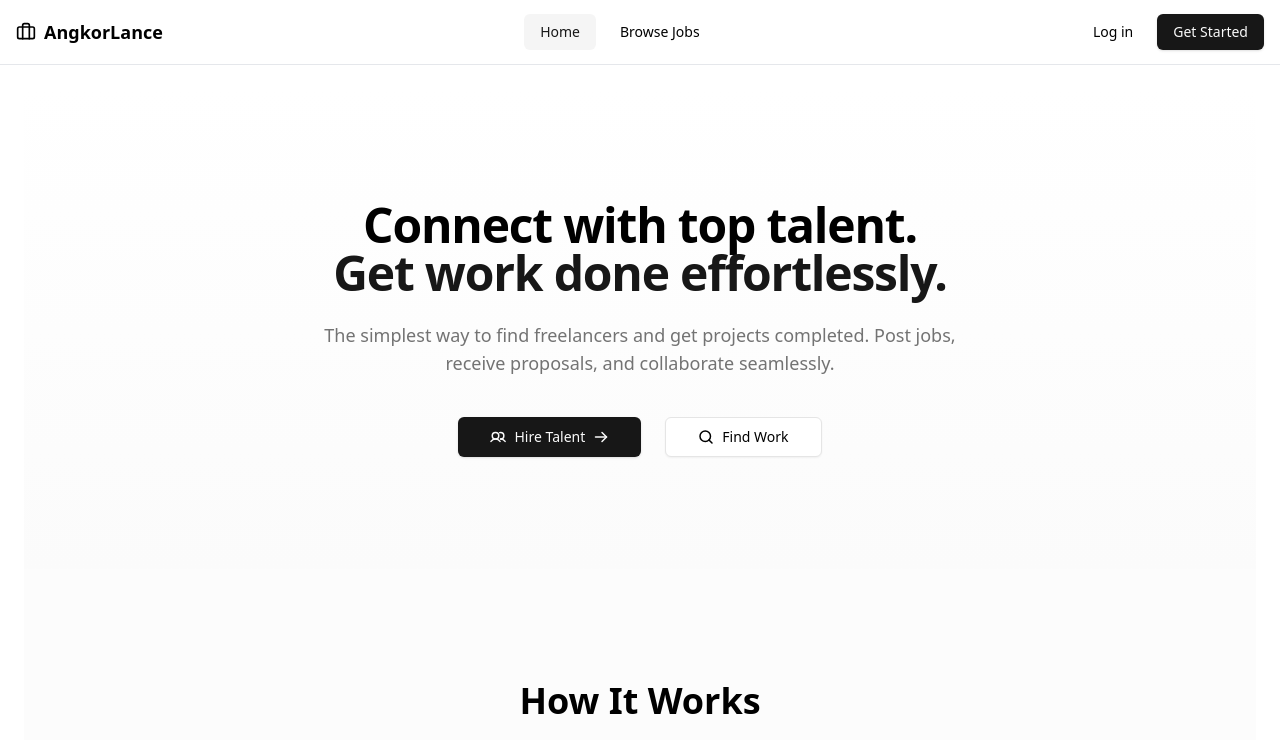
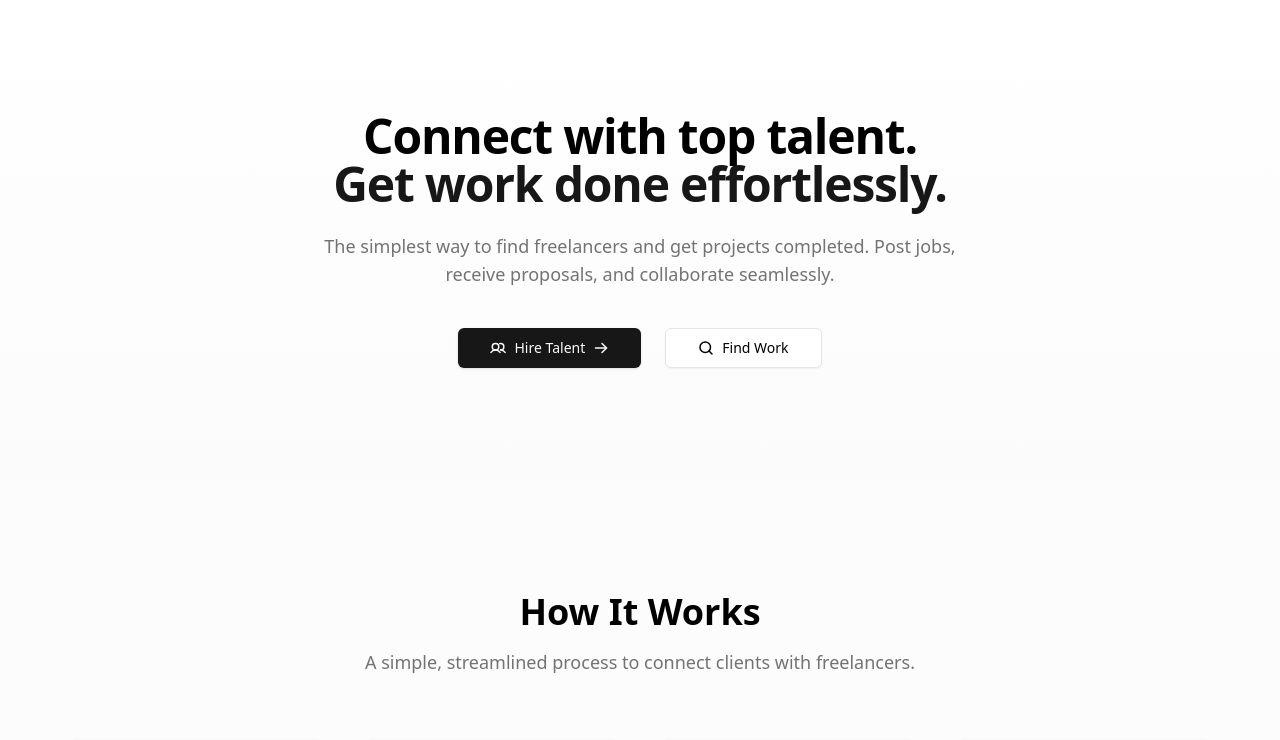
Before and after one commit to Panhavoan-Kymeas/AngkorLance, a React app in the folder frontend/: page / in a window 1280 px wide. Shown: the top 740 px of the page. Built offline with nearby package versions, Linux system fonts and the light colour scheme; the HTML template or start-up script is replaced by a standard one.

Commit message:
Refractor PublicLayout and LandingPage for duplicate Navbar and Footer

```diff
--- a/frontend/src/layouts/PublicLayout.tsx
+++ b/frontend/src/layouts/PublicLayout.tsx
@@ -2,20 +2,16 @@ import React from "react";
 import Navbar from "@/components/Navbar/Navbar";
 import Footer from "@/components/Footer/Footer";
 import type { NavItem, Page } from "@/types/navigation";
-import { useNavigate } from "react-router-dom";
+import { useNavigate, Outlet } from "react-router-dom";
 
 interface PublicLayoutProps {
-  children: React.ReactNode;
   pages: NavItem[];
 }
 
-const PublicLayout: React.FC<PublicLayoutProps> = ({ children, pages }) => {
+const PublicLayout: React.FC<PublicLayoutProps> = ({ pages }) => {
   const navigate = useNavigate();
 
-  // Filter out login and signup from center tabs
-  const centerTabs = pages.filter(
-    (p) => p.key !== "login" && p.key !== "signup"
-  );
+  const centerTabs = pages.filter((p) => p.key !== "login" && p.key !== "signup");
 
   const handleNavigate = (page: Page) => {
     const navItem = pages.find((p) => p.key === page);
@@ -24,9 +20,10 @@ const PublicLayout: React.FC<PublicLayoutProps> = ({ children, pages }) => {
 
   return (
     <div className="min-h-screen flex flex-col">
-      {/* Pass only filtered pages to Navbar center tabs */}
       <Navbar pages={centerTabs} active="home" onNavigate={handleNavigate} />
-      <main className="flex-1 p-6">{children}</main>
+      <main className="flex-1 p-6">
+        <Outlet /> {/* Page content will render here */}
+      </main>
       <Footer />
     </div>
   );
--- a/frontend/src/pages/public/LandingPage.tsx
+++ b/frontend/src/pages/public/LandingPage.tsx
@@ -1,6 +1,6 @@
+// LandingPage.tsx
+import React from "react";
 import { Link } from "react-router-dom";
-import PublicLayout from "../../layouts/PublicLayout";
-import { publicPages } from "@/types/navigation";
 import {
   Users,
   MagnifyingGlass,
@@ -9,7 +9,6 @@ import {
   Clock,
   ArrowRight,
 } from "phosphor-react";
-
 import { Button } from "@/components/ui/button";
 import { Card, CardContent } from "@/components/ui/card";
 
@@ -36,9 +35,9 @@ const HOW_IT_WORKS = [
   },
 ];
 
-export default function LandingPage() {
+const LandingPage: React.FC = () => {
   return (
-    <PublicLayout pages={publicPages}>
+    <>
       {/* ================= HERO ================= */}
       <section className="relative py-28 px-6 bg-gradient-to-b from-background to-muted/40">
         <div className="max-w-4xl mx-auto text-center">
@@ -49,19 +48,13 @@ export default function LandingPage() {
               Get work done effortlessly.
             </span>
           </h1>
-
           <p className="text-lg text-muted-foreground max-w-2xl mx-auto mb-10">
             The simplest way to find freelancers and get projects completed.
             Post jobs, receive proposals, and collaborate seamlessly.
           </p>
 
-          {/* CTA Buttons */}
           <div className="flex flex-col sm:flex-row justify-center gap-6">
-            <Button
-              asChild
-              size="lg"
-              className="gap-2 transition-all duration-300 hover:shadow-2xl hover:-translate-y-1"
-            >
+            <Button asChild size="lg" className="gap-2 transition-all duration-300 hover:shadow-2xl hover:-translate-y-1">
               <Link to="/auth/register">
                 <Users size={18} weight="bold" />
                 Hire Talent
@@ -69,12 +62,7 @@ export default function LandingPage() {
               </Link>
             </Button>
 
-            <Button
-              asChild
-              size="lg"
-              variant="outline"
-              className="gap-2 transition-all duration-300 hover:bg-primary hover:text-white hover:-translate-y-1 hover:shadow-2xl"
-            >
+            <Button asChild size="lg" variant="outline" className="gap-2 transition-all duration-300 hover:bg-primary hover:text-white hover:-translate-y-1 hover:shadow-2xl">
               <Link to="/auth/login">
                 <MagnifyingGlass size={18} weight="bold" />
                 Find Work
@@ -105,12 +93,8 @@ export default function LandingPage() {
             >
               <CardContent className="p-6">
                 <div className="mb-4">{step.icon}</div>
-                <h3 className="font-semibold text-lg mb-2">
-                  {step.title}
-                </h3>
-                <p className="text-muted-foreground text-sm">
-                  {step.desc}
-                </p>
+                <h3 className="font-semibold text-lg mb-2">{step.title}</h3>
+                <p className="text-muted-foreground text-sm">{step.desc}</p>
               </CardContent>
             </Card>
           ))}
@@ -120,20 +104,12 @@ export default function LandingPage() {
       {/* ================= CTA ================= */}
       <section className="py-28 px-6 text-center bg-gradient-to-r from-primary/10 to-primary/20">
         <div className="max-w-2xl mx-auto">
-          <h2 className="text-3xl md:text-4xl font-bold mb-6">
-            Ready to get started?
-          </h2>
-
+          <h2 className="text-3xl md:text-4xl font-bold mb-6">Ready to get started?</h2>
           <p className="text-muted-foreground text-lg mb-10">
-            Join thousands of clients and freelancers already using
-            AngkorLance to collaborate and succeed.
+            Join thousands of clients and freelancers already using AngkorLance to collaborate and succeed.
           </p>
 
-          <Button
-            asChild
-            size="lg"
-            className="gap-2 transition-all duration-300 hover:shadow-2xl hover:-translate-y-1"
-          >
+          <Button asChild size="lg" className="gap-2 transition-all duration-300 hover:shadow-2xl hover:-translate-y-1">
             <Link to="/auth/register">
               Create Your Account
               <ArrowRight size={18} weight="bold" />
@@ -141,6 +117,8 @@ export default function LandingPage() {
           </Button>
         </div>
       </section>
-    </PublicLayout>
+    </>
   );
-}
+};
+
+export default LandingPage;
```
